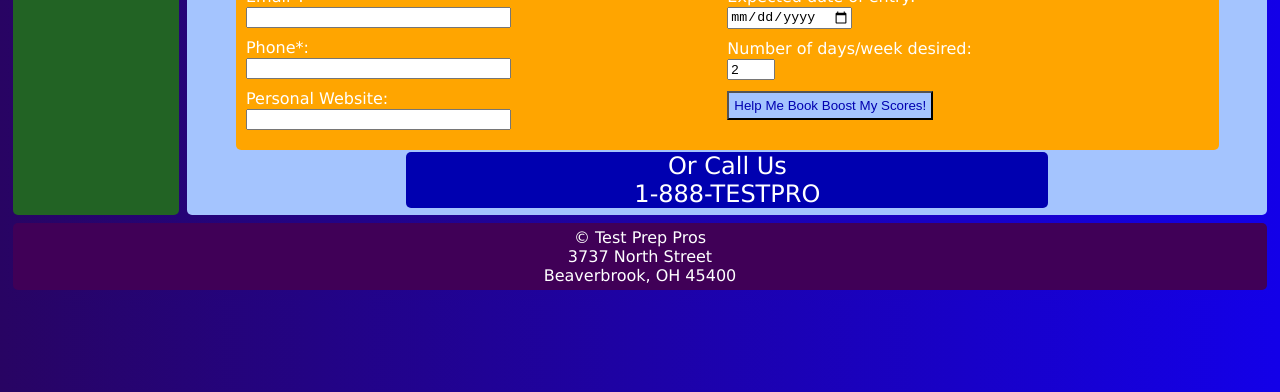
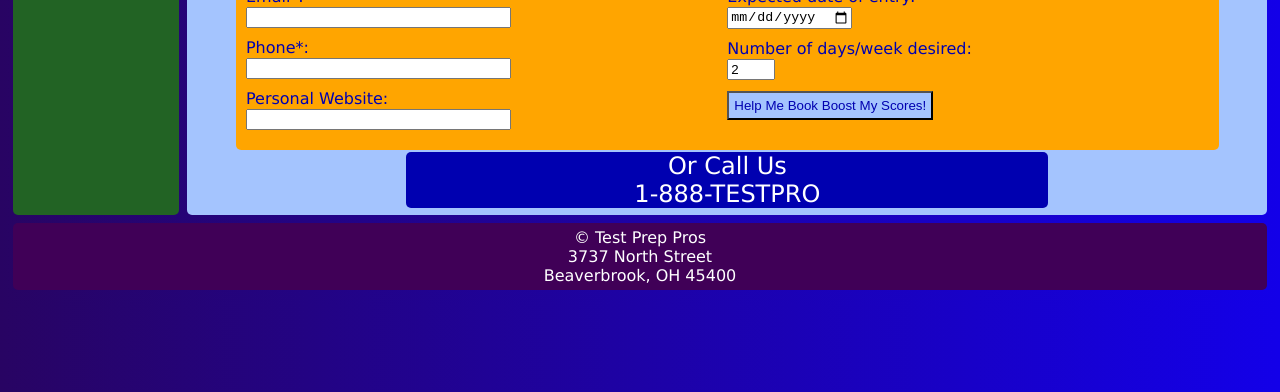
Before and after one commit to kylelarge/testpreppros, a plain HTML site: page contact.html in a window 1280 px wide. Shown: the part 408-800 px from the top of the page. Drawn offline with nearby package versions, Linux system fonts and the light colour scheme; a script that the page names is missing.

Commit message:
Update style.css

```diff
--- a/style.css
+++ b/style.css
@@ -183,7 +183,7 @@ form {
   background-color:#ffa500;
   width:90%;
   margin:auto;
-  color:white;
+  color:#0000b0;
   padding:10px;
 }
 input {
```
